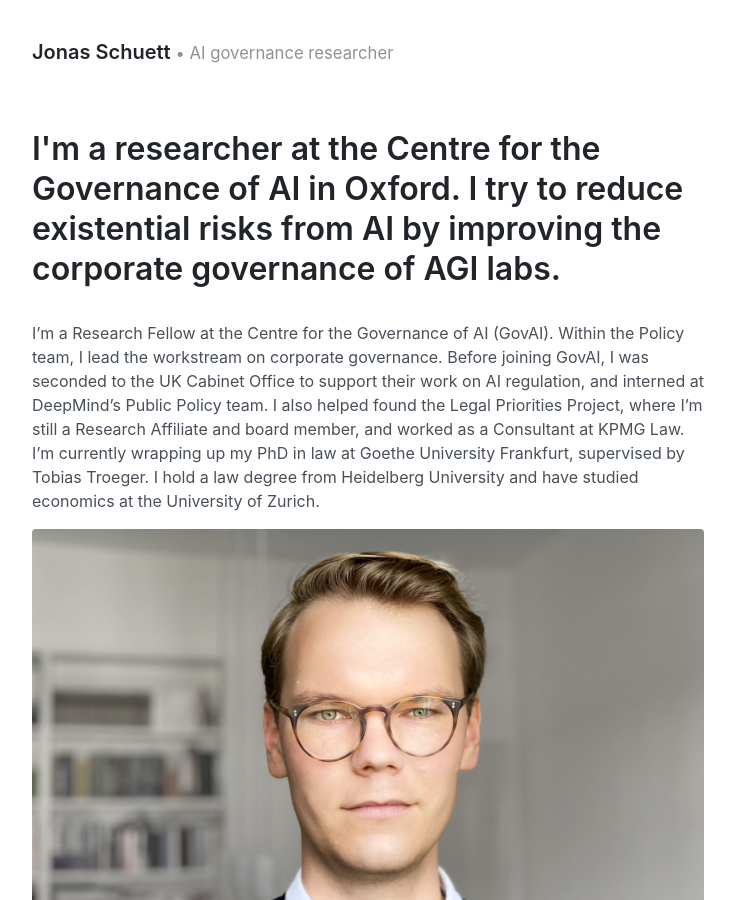
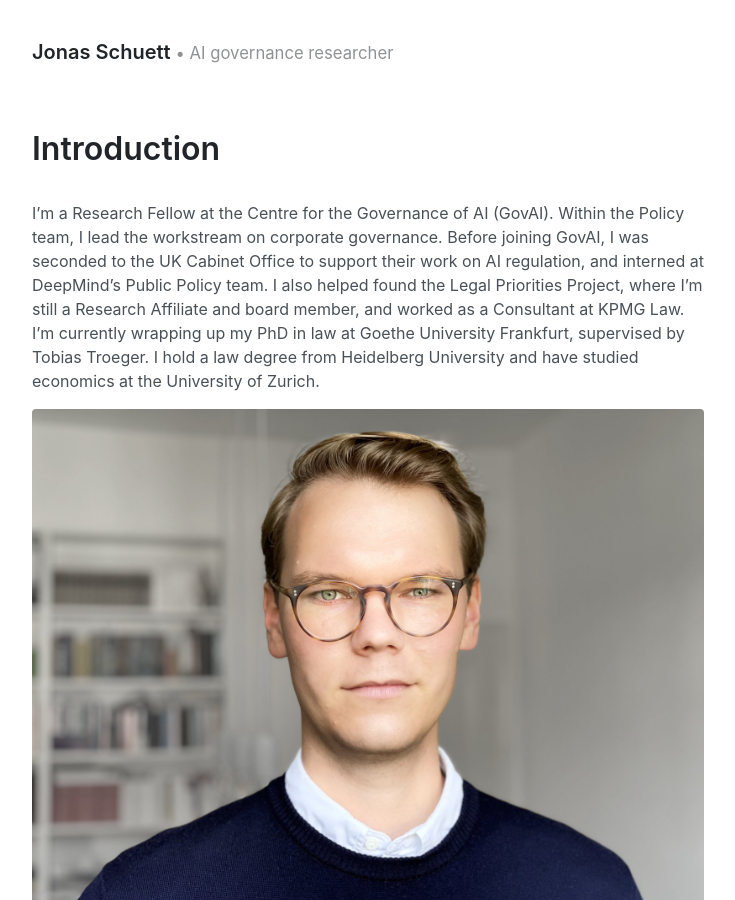
Before and after one commit to jonasschuett/jonasschuett.github.io, a Jekyll site: the page built from _posts/2020-04-04-introduction.md, in a window 1280 px wide and 900 px high. Shown: the whole window, without its empty margins (272-1007 px from the left). Built offline with Jekyll 4.4.1, drawn with Linux system fonts in a browser that asks for light colours.

Commit message:
Update 2020-04-04-introduction.md

```diff
--- a/_posts/2020-04-04-introduction.md
+++ b/_posts/2020-04-04-introduction.md
@@ -1,6 +1,6 @@
 ---
 layout: page
-title: I'm a researcher at the Centre for the Governance of AI in Oxford. I try to reduce existential risks from AI by improving the corporate governance of AGI labs.
+title:
 ---
 
 <br>I'm a Research Fellow at the Centre for the Governance of AI (GovAI). Within the Policy team, I lead the workstream on corporate governance. Before joining GovAI, I was seconded to the UK Cabinet Office to support their work on AI regulation, and interned at DeepMind’s Public Policy team. I also helped found the Legal Priorities Project, where I'm still a Research Affiliate and board member, and worked as a Consultant at KPMG Law. I'm currently wrapping up my PhD in law at Goethe University Frankfurt, supervised by Tobias Troeger. I hold a law degree from Heidelberg University and have studied economics at the University of Zurich.
```
